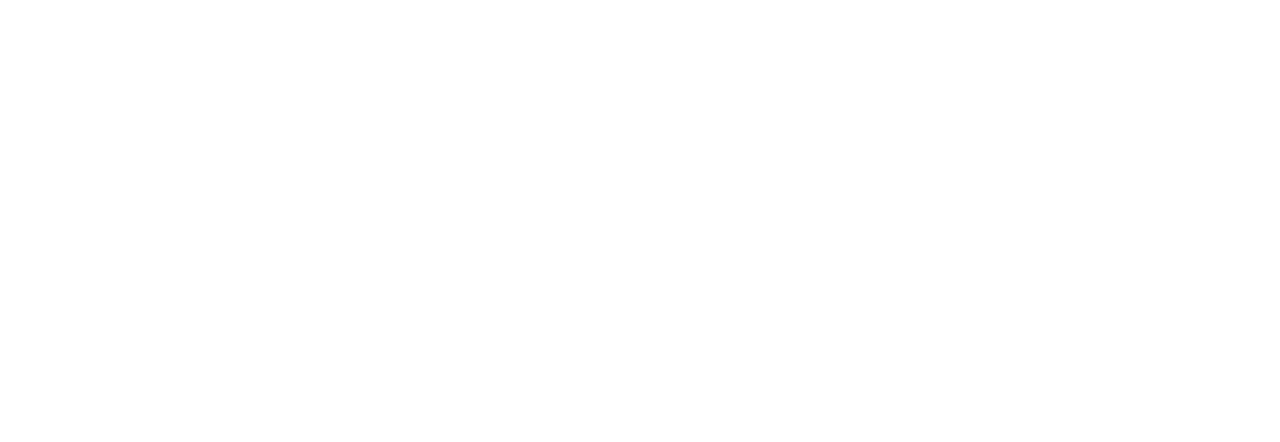
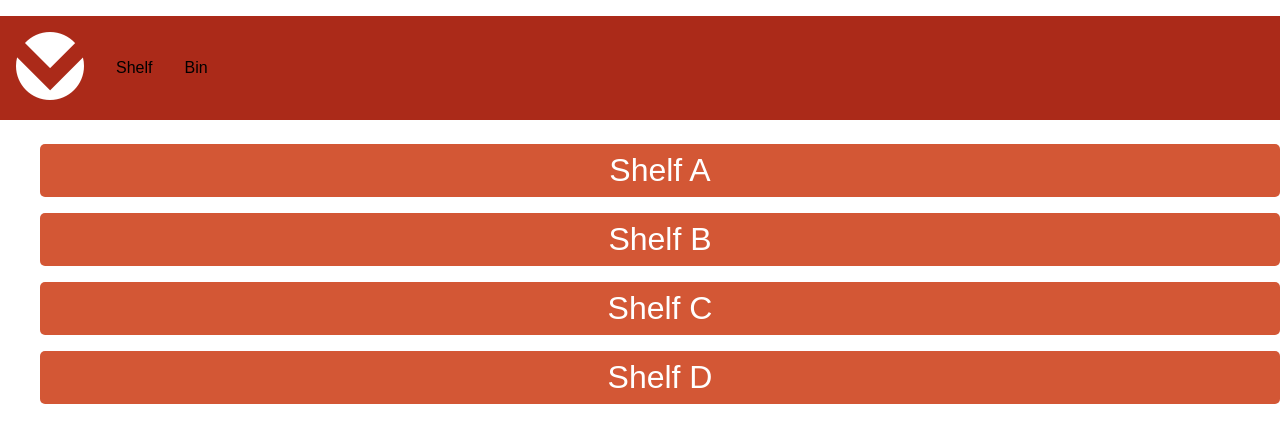
Before and after one commit to Tommydreamer57/Simulation-One, a React (Create React App) app in the folder simulation-one/: page /#/shelfie in a window 1280 px wide. Shown: the top 442 px of the page. Built offline with nearby package versions, Linux system fonts and the light colour scheme.

Commit message:
got the landing and shelf to work

```diff
--- a/simulation-one/package.json
+++ b/simulation-one/package.json
@@ -7,6 +7,7 @@
     "express": "^4.15.4",
     "react": "^15.6.1",
     "react-dom": "^15.6.1",
+    "react-router-dom": "^4.2.2",
     "react-scripts": "1.0.13"
   },
   "scripts": {
--- a/simulation-one/src/App.css
+++ b/simulation-one/src/App.css
@@ -22,6 +22,29 @@
   from { transform: rotate(0deg); }
   to { transform: rotate(360deg); }
 }
+
+.main-wrapper {
+  position: fixed;
+  top: 8rem;
+  width: 100%;
+}
+
+.shelf-list {
+  display: flex;
+  flex-direction: column;
+  text-decoration: none;
+}
+
+.shelf-button {
+  background: #D35735;
+  border-radius: 5px;
+  margin-bottom: 1rem;
+  font-size: 2rem;
+  color: white;
+  padding: 0.5rem 4rem;
+  text-decoration: none;
+}
+
 
 .dark-red-bgc {
   background-color: #ab2a19;
--- a/simulation-one/src/App.js
+++ b/simulation-one/src/App.js
@@ -1,13 +1,21 @@
 import React, { Component } from 'react';
 import './App.css';
+import Navbar from './components/Navbar/Navbar';
+import router from './router'
+import { NavLink } from 'react-router-dom';
 
-import router from './router'
+const url = '/shelfie/';
+
 
 class App extends Component {
+
   render() {
     return (
       <div className="App">
-       { router }
+        <Navbar />
+        <main className="main-wrapper" >
+          {router}
+        </main>
       </div>
     );
   }
--- /dev/null
+++ b/simulation-one/src/components/Landing/Landing.js
@@ -0,0 +1,18 @@
+import React, { Component } from 'react';
+import { NavLink } from 'react-router-dom';
+
+export default class Landing extends Component {
+    constructor() {
+        super()
+    }
+    render() {
+        return (
+            <ul className="shelf-list">
+                <NavLink to="/shelfie/A" className="shelf-button" >Shelf A</NavLink>
+                <NavLink to="/shelfie/B" className="shelf-button" >Shelf B</NavLink>
+                <NavLink to="/shelfie/C" className="shelf-button" >Shelf C</NavLink>
+                <NavLink to="/shelfie/D" className="shelf-button" >Shelf D</NavLink>
+            </ul>
+        )
+    }
+}
--- a/simulation-one/src/components/Navbar/Navbar.css
+++ b/simulation-one/src/components/Navbar/Navbar.css
@@ -1,4 +1,21 @@
 
 .Navbar {
+    position: fixed;
+    top: 0;
+    left: 0;
+    right: 0;
+    width: 100%;
+    padding: 0;
+    background: #AB2A19;
+    display: flex;
+    flex-direction: row;
+    justify-content: flex-start;
+    list-style: none;
+}
 
+.Navbar li {
+    display: flex;
+    justify-content: center;
+    align-items: center;
+    padding: 1rem;
 }
--- a/simulation-one/src/components/Navbar/Navbar.js
+++ b/simulation-one/src/components/Navbar/Navbar.js
@@ -1,11 +1,12 @@
 import React from 'react';
 import './Navbar.css';
-import logo from '../../logo.svg';
+import logo from '../../logo.png';
+import { Link } from 'react-router-dom';
 
 export default function Navbar(props) {
     return (
         <ul className="Navbar" >
-            <li className="logo-wrapper"><img src={logo} alt='logo' /></li>
+            <li className="logo-wrapper"><Link to="/shelfie/" ><img src={logo} alt='logo' /></Link></li>
             <li className="nav-shelf">Shelf</li>
             <li className="nav-bin">Bin</li>
         </ul>
--- a/simulation-one/src/components/Shelf/AddInventory/AddInventory.js
+++ b/simulation-one/src/components/Shelf/AddInventory/AddInventory.js
@@ -22,7 +22,7 @@
         })
     }
     addToInventory() {
-        axios.post(url, this.state).then(response => response.data)
+        axios.post(url, this.state.name, this.state.price).then(response => response.data)
     }
     render() {
         return (
--- a/simulation-one/src/components/Shelf/Shelf.js
+++ b/simulation-one/src/components/Shelf/Shelf.js
@@ -1,18 +1,25 @@
 import React, { Component } from 'react';
 import './Shelf.css';
+import { NavLink } from 'react-router-dom';
 
 export default class Shelf extends Component {
     constructor(props) {
         super(props)
+        this.shelf = this.props.match.params.shelf;
+    }
+
+    componentDidMount() {
+//        axios.get(this.shelf, )
     }
 
     render() {
         return (
-            <div className="Shelf" >
-                {
-
-                }
-            </div>
+            <ul className="shelf-list">
+                <NavLink to={`/shelfie/${this.shelf}`} className="shelf-button" ></NavLink>
+                <NavLink to={`/shelfie/${this.shelf}`} className="shelf-button" ></NavLink>
+                <NavLink to={`/shelfie/${this.shelf}`} className="shelf-button" ></NavLink>
+                <NavLink to={`/shelfie/${this.shelf}`} className="shelf-button" ></NavLink>
+            </ul>
         )
     }
 }
--- a/simulation-one/src/router.js
+++ b/simulation-one/src/router.js
@@ -1,16 +1,16 @@
 import React from 'react';
 import { Switch, Route } from 'react-router-dom';
 
-import App from './App';
+import Landing from './components/Landing/Landing';
 import Shelf from './components/Shelf/Shelf';
 import AddInventory from './components/Shelf/AddInventory/AddInventory';
 import Bin from './components/Shelf/Bin/Bin';
 
 export default (
     <Switch>
-        <Route component={ App } path='/' exact />
-        <Route component={ Shelf } path='/bins/:id' />
-        <Route component={ Bin } path='/bin/:id' />
-        <Route component={ AddInventory } path='/create/:id' />
+        <Route component={ Landing } path='/shelfie/' exact />
+        <Route component={ Shelf } path='/shelfie/:shelf' exact/>
+        <Route component={ Bin } path='/shelfie/:shelf/:id' />
+        <Route component={ AddInventory } path='/shelfie/create' />
     </Switch>
 )
```
Also changed, not shown: 1 other file (tests, documents, lock files or other folders).
